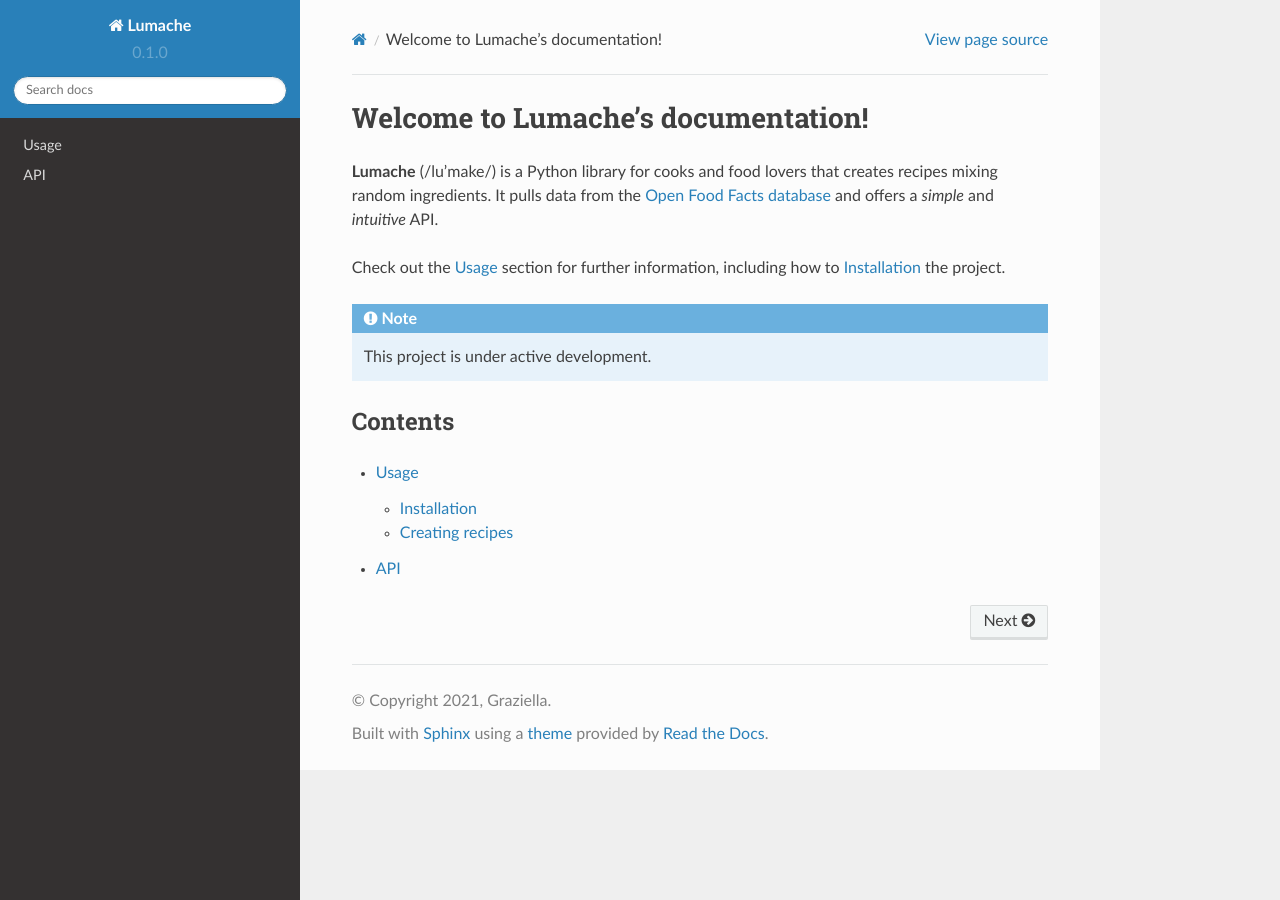
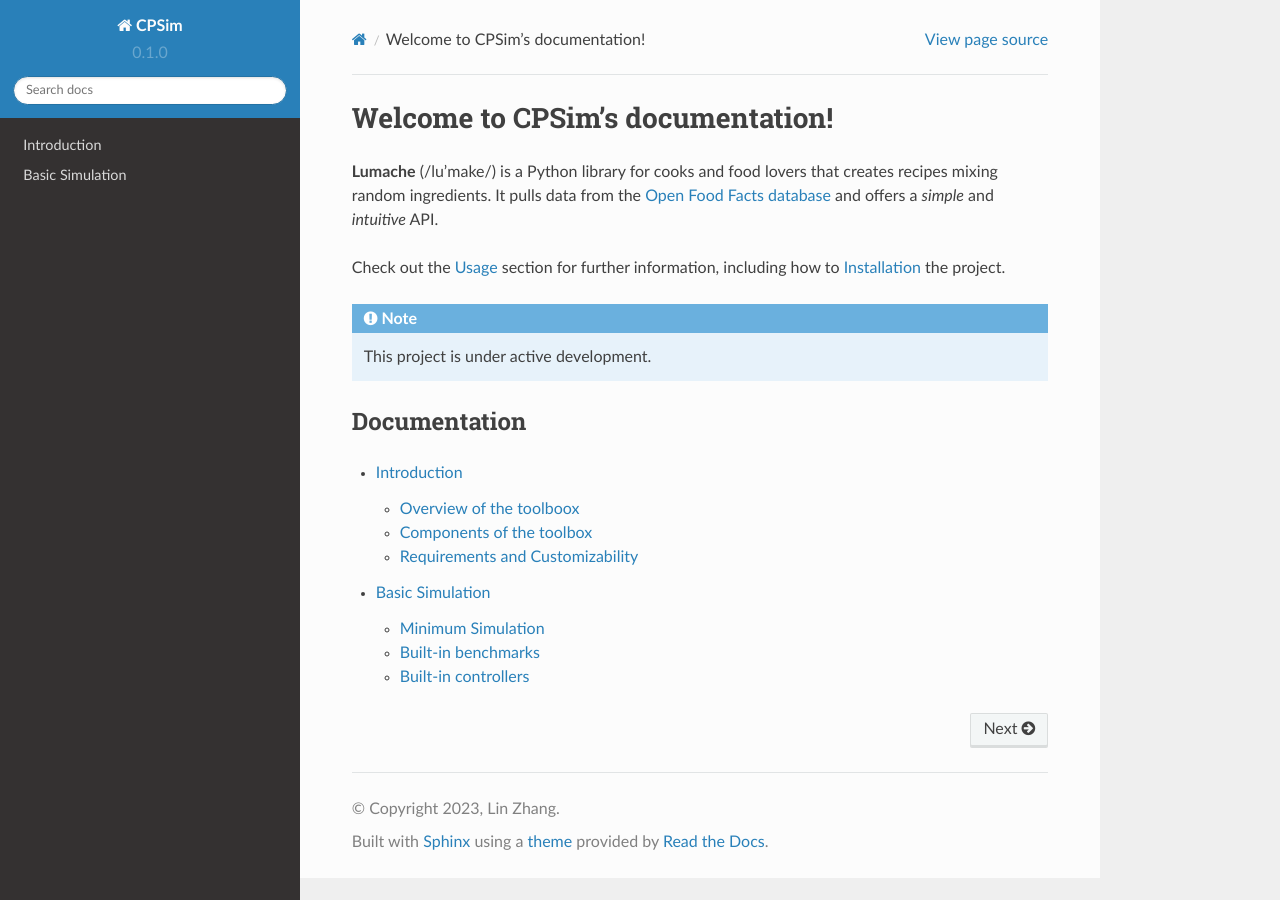
Before and after one commit to JFan1997/CPSim, a Sphinx documentation site: the page built from docs/source/index.rst, in a window 1280 px wide. Built offline with Sphinx 7.4.7 and the Read the Docs theme 2.0.0, drawn with Linux system fonts in a browser that asks for light colours.

Commit message:
update doc - introduction

```diff
--- /dev/null
+++ b/docs/source/1_intro.rst
@@ -0,0 +1,60 @@
+Introduction
+============
+
+
+Overview of the toolboox
+------------------------
+The proposed toolbox includes a CPS simulator and a set of security tools. As shown in the figure below, the simulator mimics the behavior of a CPS: Sensors measure system states and forward measurements to observers. Meanwhile, the measurements could suffer from external uncertainties and attacks to meet experiment needs. On the basis of them, the observers are responsible for providing state estimates for the controllers. Then, the controllers generate control input to be implemented in physical plants. Plant simulators update system states according to system dynamics and control input. To secure CPS, various attack detectors and real-time attack recovery controllers are included to respond to those attacks.
+
+.. |Design Overview of Simulation and Security Toolbox| image:: images/1_intro/framework.png
+   :width: 100%
+   :align: center
+   :alt: Design Overview of Simulation and Security Toolbox
+   :target: images/1_intro/framework.png
+
+
+Components of the toolbox
+-------------------------
+The toolbox includes the following components:
+
+Plant simulators
+~~~~~~~~~~~~~~~~
+The toolbox provides some out-of-the-box CPS benchmarks from different domains.
+*Linear benchmarks* are defined using state-space linear time-invariant (LTI) models, including the F16 fighting falcon, serial RLC circuit, motor speed, etc.
+*Nonlinear benchmarks* are defined by order differential equations (ODEs), including continuous stirred tank reactor, inverted pendulum, quadrotor, etc.
+It is simple to switch between all these benchmark plants with controllers by modifying the configuration file.
+
+Controllers
+~~~~~~~~~~~
+The toolbox integrates common *nominal controllers*, such as PID, LQR, and MPC controllers. It is convenient to complete various control tasks, such as cruise control and lane keeping in an autonomous vehicle, using those nominal controllers with appropriate parameters.
+In addition, the toolbox also supports *real-time attack-recovery controllers*, which take over the system after identifying an attack. The controllers can generate a recovery control sequence that steers CPS's physical states back to a target set after an attack. The recovery controllers rely on the formal method component.
+
+Observers
+~~~~~~~~~
+Some controllers rely on state estimates calculated from sensor measurements by observers. The toolbox provides common observers, such as the Kalman filter for linear systems and extended Kalman filter for nonlinear systems. In most cases, we obtain the ground-truth states from the simulators directly, and the observers then become optional.
+
+Online Reachability Analysis
+~~~~~~~~~~~~~~~~~~~~~~~~~~~~
+Reachability analyses predict system's reachable states, all possible physical states at subsequent control steps. If reachable states do not intersect with an unsafe set, the safety property must be satisfied. The toolbox contains efficient approaches to online reachability analysis. For linear systems, it leverages the properties of linear transformation of the zonotope and the support function method. For nonlinear systems, it uses interval arithmetic. In addition, the toolbox supports other formal representations, such as half-space and strip, to express unsafe and target state sets. Moreover, it also supports operations on Gaussian distributions to deal with stochastic systems.
+
+Noise and Attacks
+~~~~~~~~~~~~~~~~~
+The toolbox simulates the ubiquitous noise or disturbance in real systems. The uncertainty may follow bounded uniform distributions, unbounded Gaussian distributions, etc.
+Besides, the toolbox simulates attacks that compromise the integrity or availability of sensor measurements, such as bias, replay, and delay attacks.
+
+Supporting Components
+~~~~~~~~~~~~~~~~~~~~
+The timer device simulates the system clock and activates control steps. The logger checkpoints historical data, such as the state estimate, sensor measurement, and control input, and prints the necessary debug information. The toolbox also reserves the interface for different attack detectors, such as CUSUM, chi-square.
+
+
+Requirements and Customizability
+--------------------------------
+The toolbox is implemented in Python 3, and thus can be installed in various operating systems with a Python environment. The main dependencies are scipy, numpy and cvxpy packages. Moreover, it is convenient to carry out secondary development because of two aspects:
+
+High extendibility
+~~~~~~~~~~~~~~~~~~
+The toolbox is written in a modular fashion, and each component is organized into a package. Thus, it is easy to extend its built-in functions or add new features. For example, users can add a new CPS according to their needs by modifying the system dynamics and controllers from the template file.
+
+High flexibility
+~~~~~~~~~~~~~~~~
+Besides numerical simulations, the toolbox can be easily deployed in common high-fidelity simulators, such as AirSim and CARLA. Also, it can be integrated into the Robot operating system (ROS), a set of open-source software libraries and tools for building robot applications. Thus, the toolbox is effortlessly deployed in real robots or CPS testbeds.
--- /dev/null
+++ b/docs/source/2_basic.rst
@@ -0,0 +1,15 @@
+Basic Simulation
+================
+
+Minimum Simulation
+------------------
+
+
+
+Built-in benchmarks
+-------------------
+
+
+
+Built-in controllers
+--------------------
--- a/docs/source/conf.py
+++ b/docs/source/conf.py
@@ -2,9 +2,9 @@
 
 # -- Project information
 
-project = 'Lumache'
-copyright = '2021, Graziella'
-author = 'Graziella'
+project = 'CPSim'
+copyright = '2023, Lin Zhang'
+author = 'CPSim Developers'
 
 release = '0.1'
 version = '0.1.0'
@@ -17,6 +17,7 @@
     'sphinx.ext.autodoc',
     'sphinx.ext.autosummary',
     'sphinx.ext.intersphinx',
+    "myst_parser",
 ]
 
 intersphinx_mapping = {
--- a/docs/source/index.rst
+++ b/docs/source/index.rst
@@ -1,4 +1,4 @@
-Welcome to Lumache's documentation!
+Welcome to CPSim's documentation!
 ===================================
 
 **Lumache** (/lu'make/) is a Python library for cooks and food lovers
@@ -13,10 +13,11 @@
 
    This project is under active development.
 
-Contents
+Documentation
 --------
 
 .. toctree::
+   :maxdepth: 2
 
-   usage
-   api
+   1_intro
+   2_basic
```
Also changed, not shown: docs/source/images/1_intro/framework.png (added).
